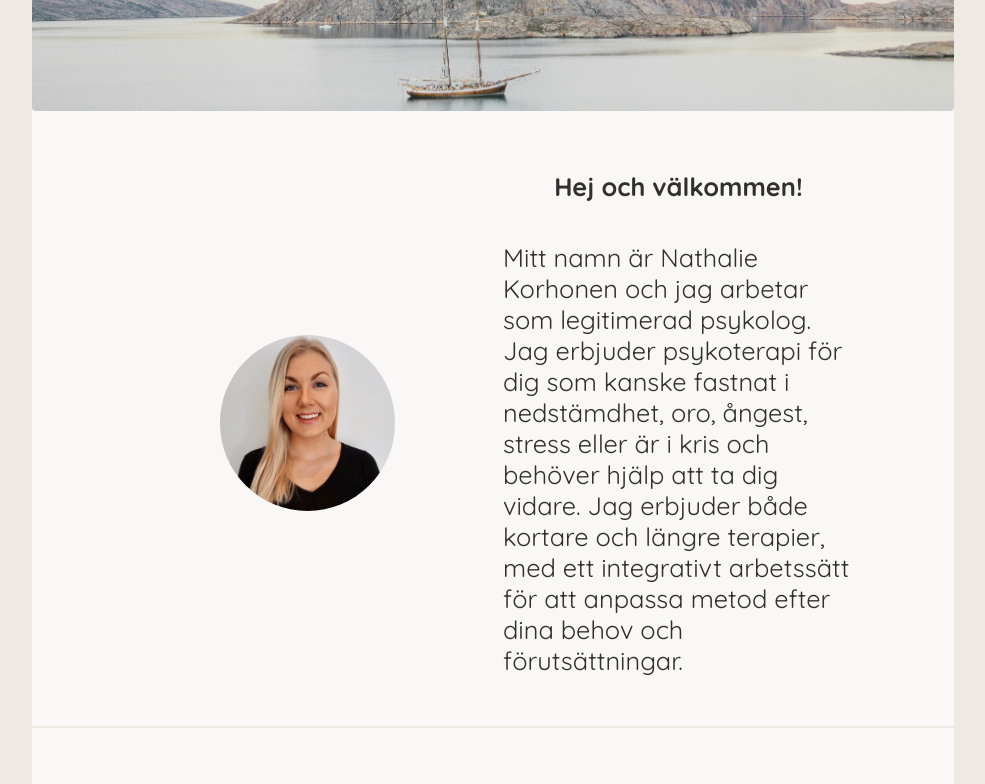
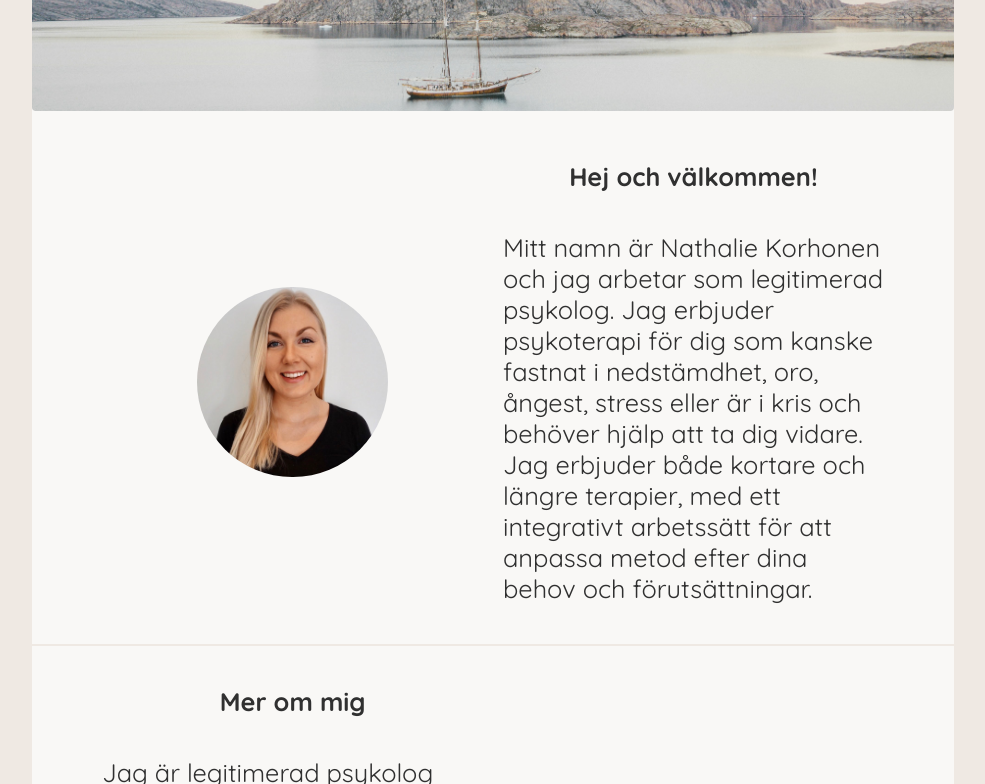
Before and after one commit to DzengiZp/nk-psykolog-ab, a Next.js app in the folder next/: page / in a window 1536 px wide. Shown: the part 400-1184 px from the top of the page, without its empty margins (275-1260 px from the left). Built offline with nearby package versions, Linux system fonts and the light colour scheme.

Commit message:
Update card component styles for improved padding and font size adjustments

```diff
--- a/next/src/components/card/card.module.css
+++ b/next/src/components/card/card.module.css
@@ -2,7 +2,7 @@
 	display: grid;
 	grid-template-columns: 1fr;
 	gap: 2rem;
-	padding: 1rem 2rem;
+	padding: 2rem 3rem;
 	border-top: 2px solid var(--color-palette-two);
 }
 
@@ -31,7 +31,7 @@
 }
 
 .aboutInformation {
-  font-size: clamp(1.8rem, 1vw + 1rem, 2.6rem);
+  font-size: clamp(1.6rem, 1vw + 1rem, 2.6rem);
 }
 
 @media (min-width: 768px) {
@@ -39,9 +39,8 @@
 		display: grid;
 		grid-template-columns: 1fr;
 		gap: 2rem;
-		font-size: clamp(1.8rem, 1vw + 1rem, 2.6rem);
+
 		padding: 2rem 4rem;
-		border-top: 2px solid var(--color-palette-two);
 	}
 }
 
@@ -50,9 +49,7 @@
 		display: grid;
 		grid-template-columns: 1fr 1fr;
 		gap: 2rem;
-		font-size: clamp(1.8rem, 1vw + 1rem, 2.6rem);
-		padding: 3rem 6rem;
-		border-top: 2px solid var(--color-palette-two);
+		padding: 3rem 5rem;
 	}
 }
 
@@ -61,9 +58,7 @@
 		display: grid;
 		grid-template-columns: 1fr 1fr;
 		gap: 2rem;
-		font-size: clamp(1.8rem, 1vw + 1rem, 2.6rem);
-		padding: 4rem 8rem;
-		border-top: 2px solid var(--color-palette-two);
+		padding: 4rem 6rem;
 	}
 }
 
@@ -72,8 +67,6 @@
 		display: grid;
 		grid-template-columns: 1fr 1fr;
 		gap: 2rem;
-		font-size: clamp(1.8rem, 1vw + 1rem, 2.6rem);
-		padding: 5rem 10rem;
-		border-top: 2px solid var(--color-palette-two);
+		padding: 4rem 7rem;
 	}
 }
```
